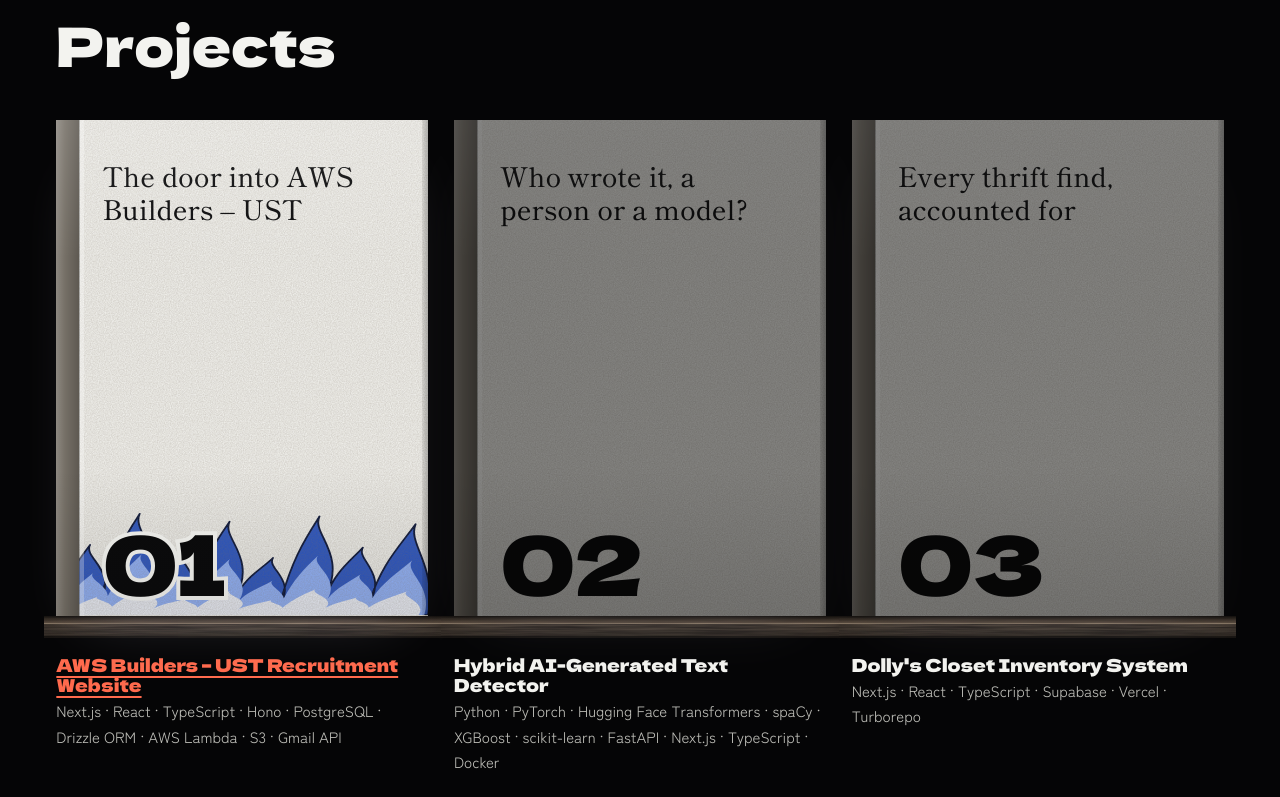
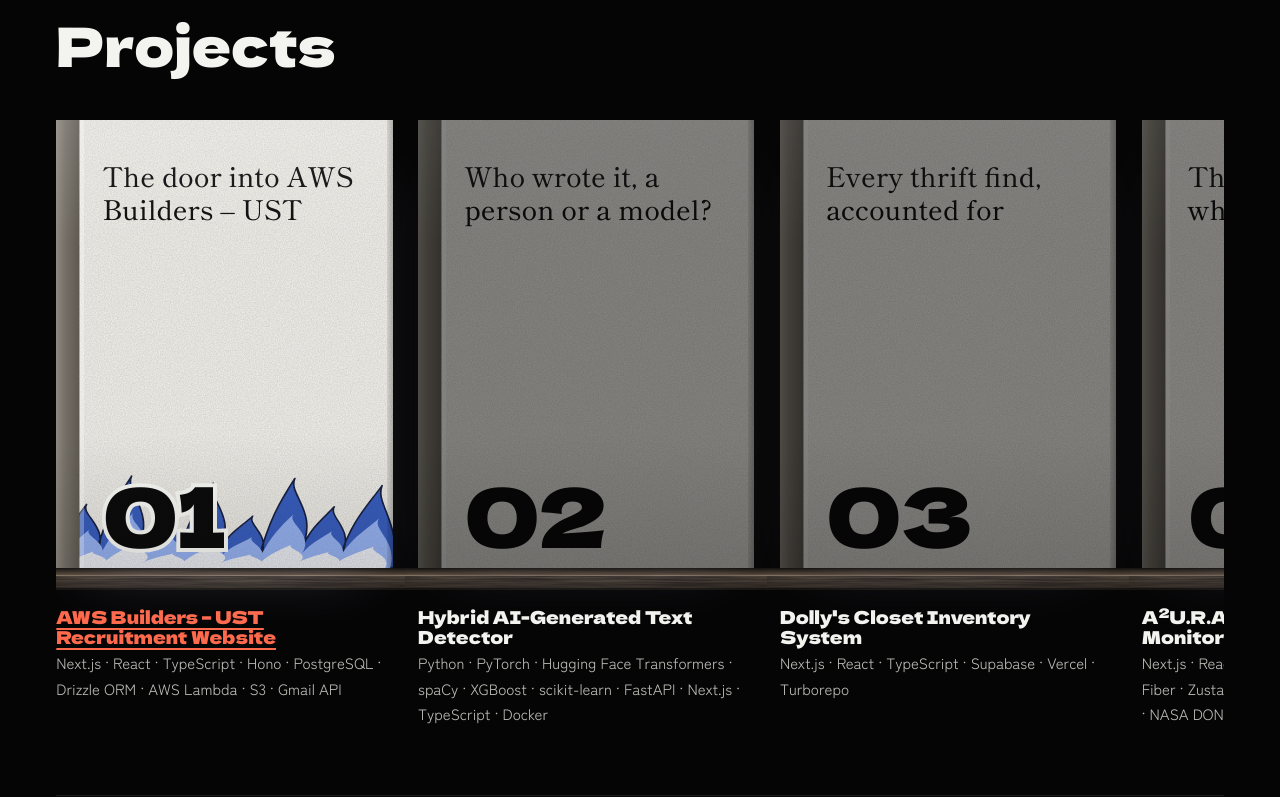
Before and after one commit to n4t5Uuu/Bleach-Inspired-Portfolio, a Next.js app: page / in a window 1280 px wide. Shown: the part 1660-2457 px from the top of the page. Built offline with nearby package versions, Linux system fonts and the light colour scheme.

Commit message:
feat(volumes): scroll the project shelf sideways
With a fourth project the wrapping shelf left one book alone on a
second row. One sideways row at every width keeps the books level and
lets the next one peek in; the scrollbar hides only on phones, where
the swipe cue takes its place.

```diff
--- a/src/app/globals.css
+++ b/src/app/globals.css
@@ -1727,19 +1727,25 @@ a.resume-tag:hover {
   }
 }
 
+/* one row you scroll along; the next book peeks in at the edge, so the row reads as going on */
 .shelf {
   isolation: isolate;
   display: flex;
-  flex-wrap: wrap;
   /* covers share one ratio, so top-aligned books keep their planks level whatever their labels run to */
   align-items: flex-start;
-  gap: clamp(20px, 3vh, 36px) clamp(14px, 2vw, 28px);
+  gap: clamp(14px, 2vw, 28px);
+  overflow-x: auto;
+  padding-bottom: 20px;
+  scroll-snap-type: x mandatory;
+  scrollbar-width: thin;
+  scrollbar-color: var(--ghost) transparent;
 }
 
 /* each book stands on its own length of plank; side by side they read as one shelf */
 .book {
   position: relative;
-  flex: 1 1 calc(33.333% - 28px);
+  flex: 0 0 calc(30% - 14px);
+  scroll-snap-align: start;
   min-width: 150px;
   /* on short viewports (high zoom, landscape) a whole book and its title still fit on screen */
   max-width: min(26rem, max(12.5rem, calc((100svh - 300px) * 0.75)));
@@ -3475,12 +3481,8 @@ span.resume-close {
     padding-block: 0;
   }
 
-  /* the shelf becomes a row you swipe along */
+  /* a finger swipes the row, so the scrollbar gives way to the cue below */
   .shelf {
-    flex-wrap: nowrap;
-    overflow-x: auto;
-    padding-bottom: 20px;
-    scroll-snap-type: x mandatory;
     scrollbar-width: none;
   }
 
```
